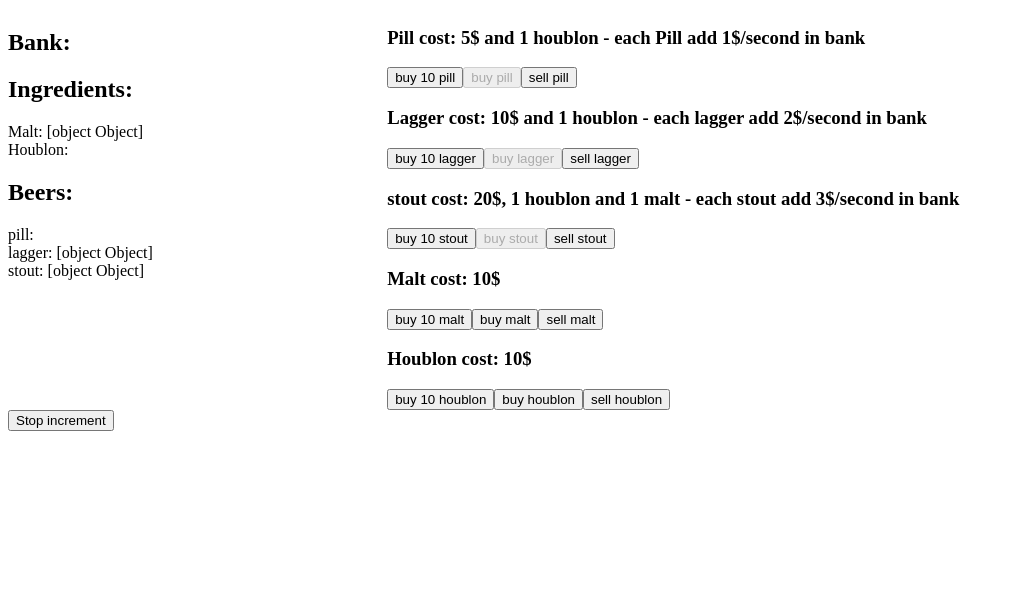
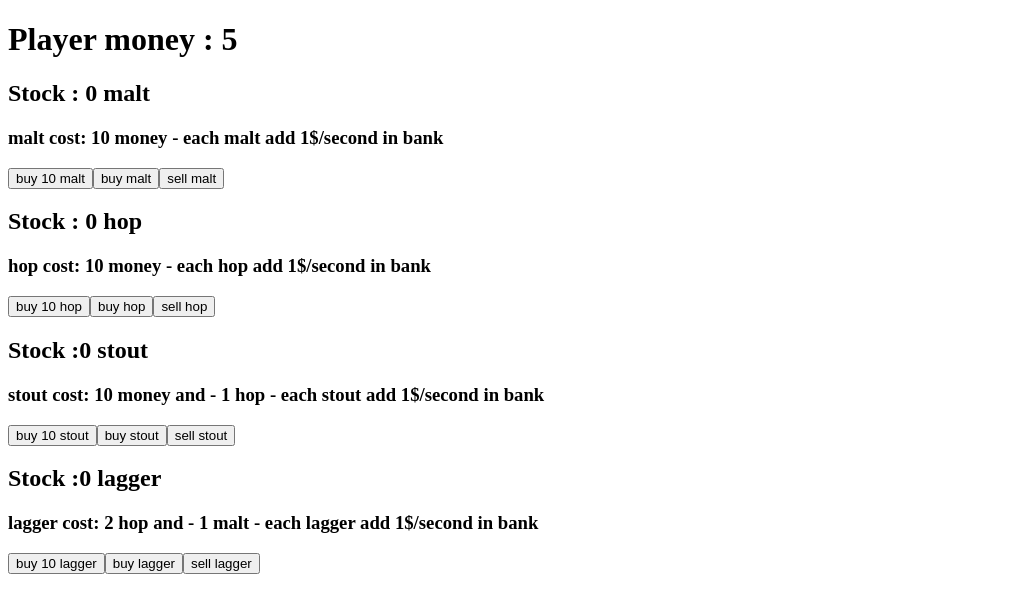
Before and after one commit to emmanuel-franc/beerclick, an Angular app: page / in a window 1280 px wide. Shown: the top 612 px of the page, without its empty margins (0-1015 px from the left). Built offline with nearby package versions, Linux system fonts and the light colour scheme.

Commit message:
[add] item component

```diff
--- a/src/app/app.component.html
+++ b/src/app/app.component.html
@@ -1,42 +1,10 @@
-<div class="col-30">
-  <h1>{{title}}</h1>
-  <h2>Bank: {{bank}}</h2>
-
-  <h2>Ingredients:</h2>
-  Malt: {{malt}}<br>
-  Houblon: {{houblon}}
-
-  <h2>Beers:</h2>
-  pill: {{pill}}<br>
-  lagger: {{lagger}}<br>
-  stout: {{stout}}
+<h1>Player money : {{player.ressources.money.qty}}</h1>
+<div *ngFor="let consumable of player.ressources.consumables">
+  <h2>Stock : {{consumable.qty}} {{consumable.name }}</h2>
+  <app-item [item]="consumable"></app-item>
 </div>
 
-<div class="col-70">
-  <h3>Pill cost: 5$ and 1 houblon - each Pill add 1$/second in bank</h3>
-  <button type="button" name="button" (click)="increment('pill', 10)" [disabled]="houblon < 10 || bank < 50">buy 10 pill</button>
-  <button type="button" name="button" (click)="increment('pill')" [disabled]="!houblon || bank < 5">buy pill</button>
-  <button type="button" name="button" (click)="decrement('pill')" [disabled]="pill === 0">sell pill</button>
-
-  <h3>Lagger cost: 10$ and 1 houblon - each lagger add 2$/second in bank</h3>
-  <button type="button" name="button" (click)="increment('lagger', 10)" [disabled]="houblon < 10 || bank < 100">buy 10 lagger</button>
-  <button type="button" name="button" (click)="increment('lagger')" [disabled]="!houblon || bank < 10">buy lagger</button>
-  <button type="button" name="button" (click)="decrement('lagger')" [disabled]="lagger === 0">sell lagger</button>
-
-  <h3>stout cost: 20$, 1 houblon and 1 malt - each stout add 3$/second in bank</h3>
-  <button type="button" name="button" (click)="increment('stout', 10)" [disabled]="houblon < 10 || malt < 10 || bank < 200">buy 10 stout</button>
-  <button type="button" name="button" (click)="increment('stout')" [disabled]="!houblon || !malt || bank < 20">buy stout</button>
-  <button type="button" name="button" (click)="decrement('stout')" [disabled]="stout === 0">sell stout</button>
-
-  <h3>Malt cost: 10$</h3>
-  <button type="button" name="button" (click)="increment('malt', 10)" [disabled]="bank < 100">buy 10 malt</button>
-  <button type="button" name="button" (click)="increment('malt')" [disabled]="bank < 10">buy malt</button>
-  <button type="button" name="button" (click)="decrement('malt')" [disabled]="malt === 0">sell malt</button>
-
-  <h3>Houblon cost: 10$</h3>
-  <button type="button" name="button" (click)="increment('houblon', 10)" [disabled]="bank < 100">buy 10 houblon</button>
-  <button type="button" name="button" (click)="increment('houblon')" [disabled]="bank < 10">buy houblon</button>
-  <button type="button" name="button" (click)="decrement('houblon')" [disabled]="houblon === 0">sell houblon</button>
+<div *ngFor="let beer of player.ressources.beers">
+  <h2>Stock :{{beer.qty}} {{beer.name }}</h2>
+  <app-item [item]="beer"></app-item>
 </div>
-
-<button (click)="stopIncrement()">Stop increment</button>
--- a/src/app/app.component.ts
+++ b/src/app/app.component.ts
@@ -47,12 +47,12 @@ export class AppComponent {
     }
   };
 
-
   constructor() {
 
     setInterval(() => {
       let income = 1;
       this.player.ressources.beers.forEach((beer) => {
+        // TODO add decimals
         income += Math.floor(beer.qty * beer.ratio);
       });
 
--- a/src/app/app.module.ts
+++ b/src/app/app.module.ts
@@ -4,10 +4,12 @@ import { FormsModule } from '@angular/forms';
 import { HttpModule } from '@angular/http';
 
 import { AppComponent } from './app.component';
+import { ItemComponent } from './components/item/item.component';
 
 @NgModule({
   declarations: [
-    AppComponent
+    AppComponent,
+    ItemComponent
   ],
   imports: [
     BrowserModule,
--- /dev/null
+++ b/src/app/components/item/item.component.html
@@ -0,0 +1,6 @@
+<h3>{{item.name}} cost:
+  <span *ngFor="let c of item.cost; let last = last;">{{c.qty}} {{c.type.name}} <span *ngIf="!last">and - </span></span> - each {{item.name}} add 1$/second in bank <!-- TODOAdd Income-->
+</h3>
+<button type="button" (click)="buy(item)">buy 10 {{item.name}}</button>
+<button type="button" (click)="buy(item)">buy {{item.name}}</button>
+<button type="button" (click)="buy(item)">sell {{item.name}}</button>
--- /dev/null
+++ b/src/app/components/item/item.component.ts
@@ -0,0 +1,41 @@
+import { Component, Input } from '@angular/core';
+
+import { Consumable,
+  Beer,
+  Cost,
+  Player } from '../../models';
+
+@Component({
+  selector: 'app-item',
+  templateUrl: './item.component.html',
+  styleUrls: ['./item.component.css']
+})
+export class ItemComponent {
+
+  @Input() item: Consumable | Beer;
+
+  constructor() {
+
+  }
+  isBuyable(item): boolean {
+    let buyable = true;
+
+    item.forEach((cost)=> {
+      if(cost.qty > cost.type.qty) buyable = false;
+    });
+
+    return buyable;
+  }
+
+  buy(item): void {
+    if(this.isBuyable(item.cost)) {
+      item.cost.forEach((cost) => {
+        cost.type.qty -= cost.qty;
+      });
+
+      item.qty += 1;
+    }
+  }
+
+
+}
```
Also changed, not shown: src/app/components/item/item.component.css (added), 1 other file (tests, documents, lock files or other folders).
